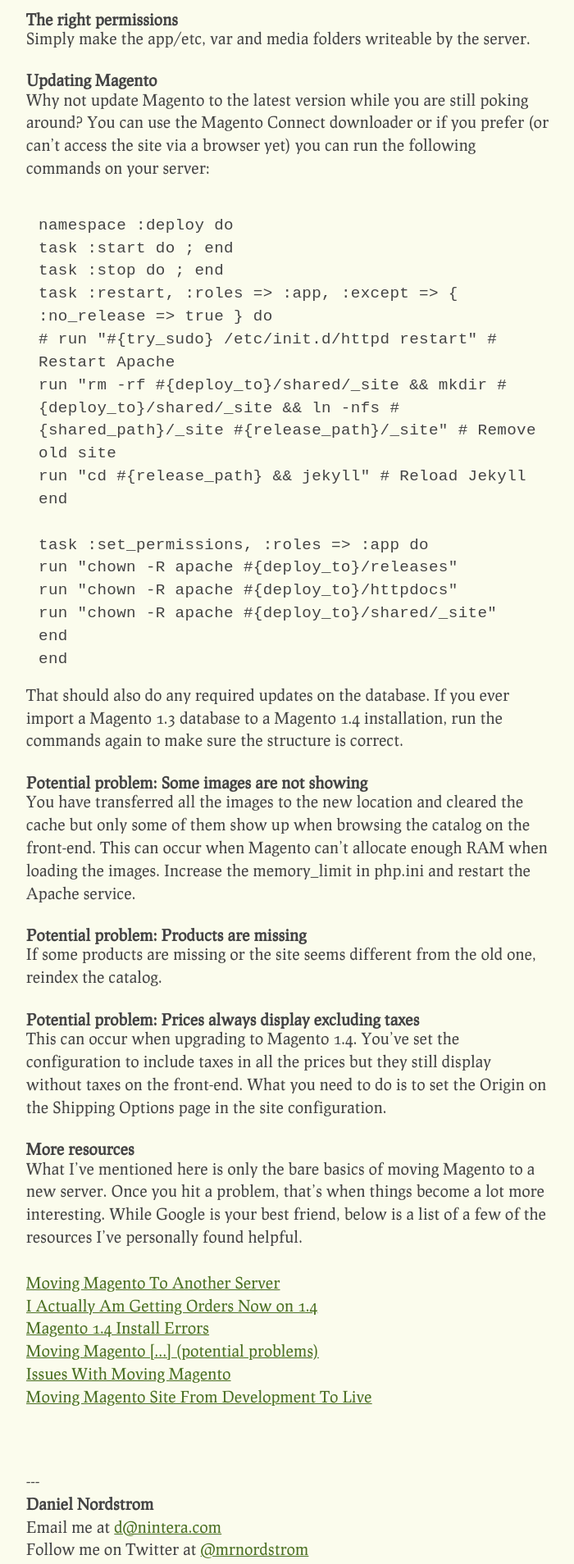
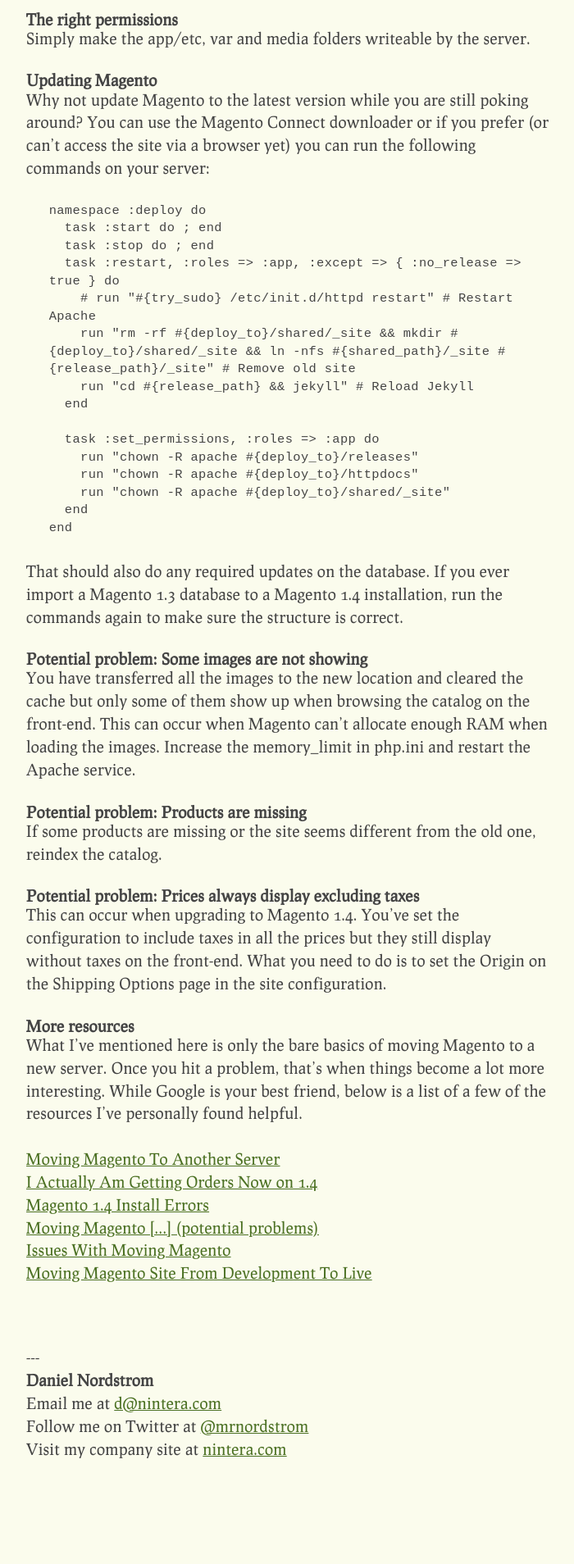
Before and after one commit to dnordstrom/mrnordstrom.com, a Jekyll site: the page built from _posts/2010-03-03-moving-magento-to-a-new-server.markdown, in a window 1280 px wide. Shown: the part 1006-2914 px from the top of the page at 82% size, without its empty margins (48-748 px from the left). Built offline with Jekyll 4.4.1, drawn with Linux system fonts in a browser that asks for light colours; Markdown is read by kramdown in place of the engine named in the settings; after the commit the page ends 2867 px from its top, so only the background shows below that.

Commit message:
Fixing syntax highlighting.

```diff
--- a/_posts/2010-03-03-moving-magento-to-a-new-server.markdown
+++ b/_posts/2010-03-03-moving-magento-to-a-new-server.markdown
@@ -29,7 +29,7 @@
 
 <p>Why not update Magento to the latest version while you are still poking around? You can use the Magento Connect downloader or if you prefer (or can&rsquo;t access the site via a browser yet) you can run the following commands on your server:</p>
 
-{% highlight ruby %}
+{% highlight bash %}
 namespace :deploy do
   task :start do ; end
   task :stop do ; end
--- a/css/style.css
+++ b/css/style.css
@@ -237,6 +237,13 @@
   letter-spacing: 0.02em;
 }
 
+pre {
+  font-size: 0.8em;
+  line-height: 1.4em;
+  margin: 0 0 1.8em;
+  padding: 0 1.8em;
+  white-space: pre-wrap;
+}
 a:link,
 a:visited,
 a:active,
```
